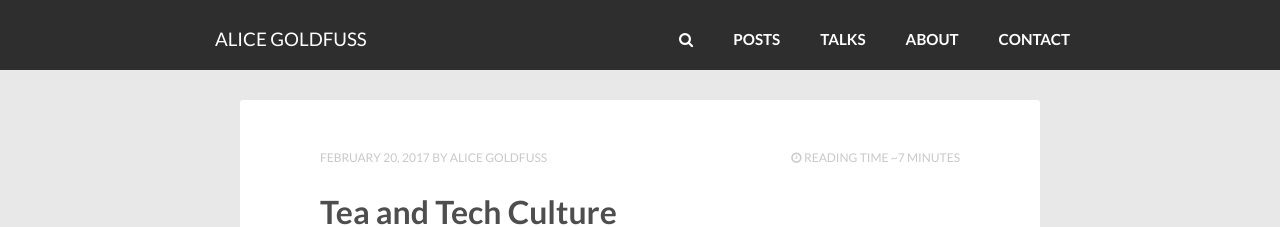
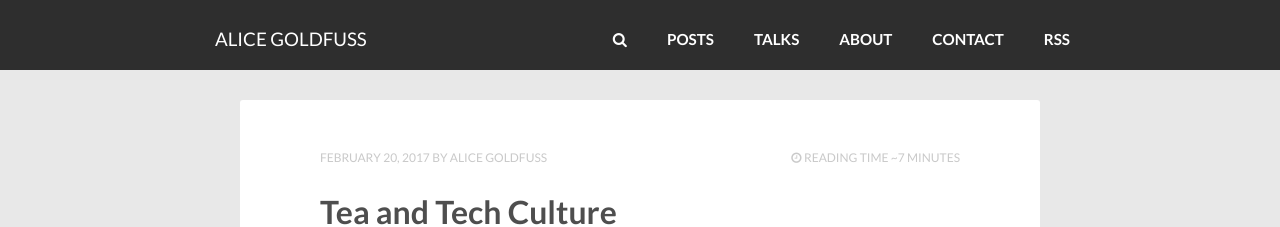
Before and after one commit to alicegoldfuss/blog, a Jekyll site: the page built from index.html, in a window 1280 px wide. Shown: the top 227 px of the page. Built offline with Jekyll 4.4.1, drawn with Linux system fonts in a browser that asks for light colours; nearby versions of some CDN libraries; the list of posts is cut into pages by our own code; comment, search, counter and statistics services are not loaded.

```diff
--- a/_config.yml
+++ b/_config.yml
@@ -25,6 +25,8 @@ menu:
     url: '/about'
   - title: 'Contact'
     url: '/contact'
+  - title: 'RSS'
+    url: '/feed.xml'
  # - title: 'Tags'
   #  url: '/tags'
   #- title: 'Categories'
```
